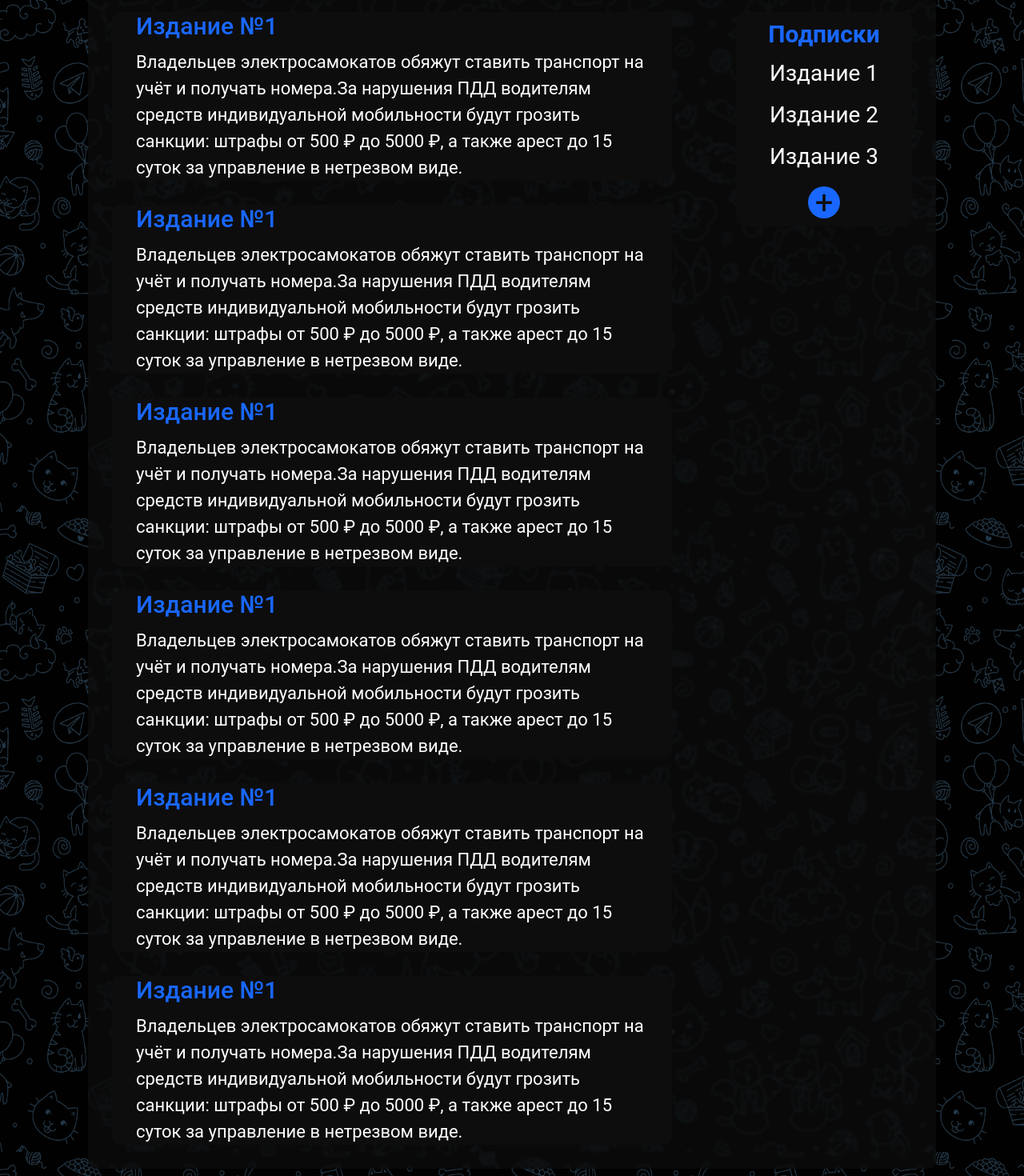
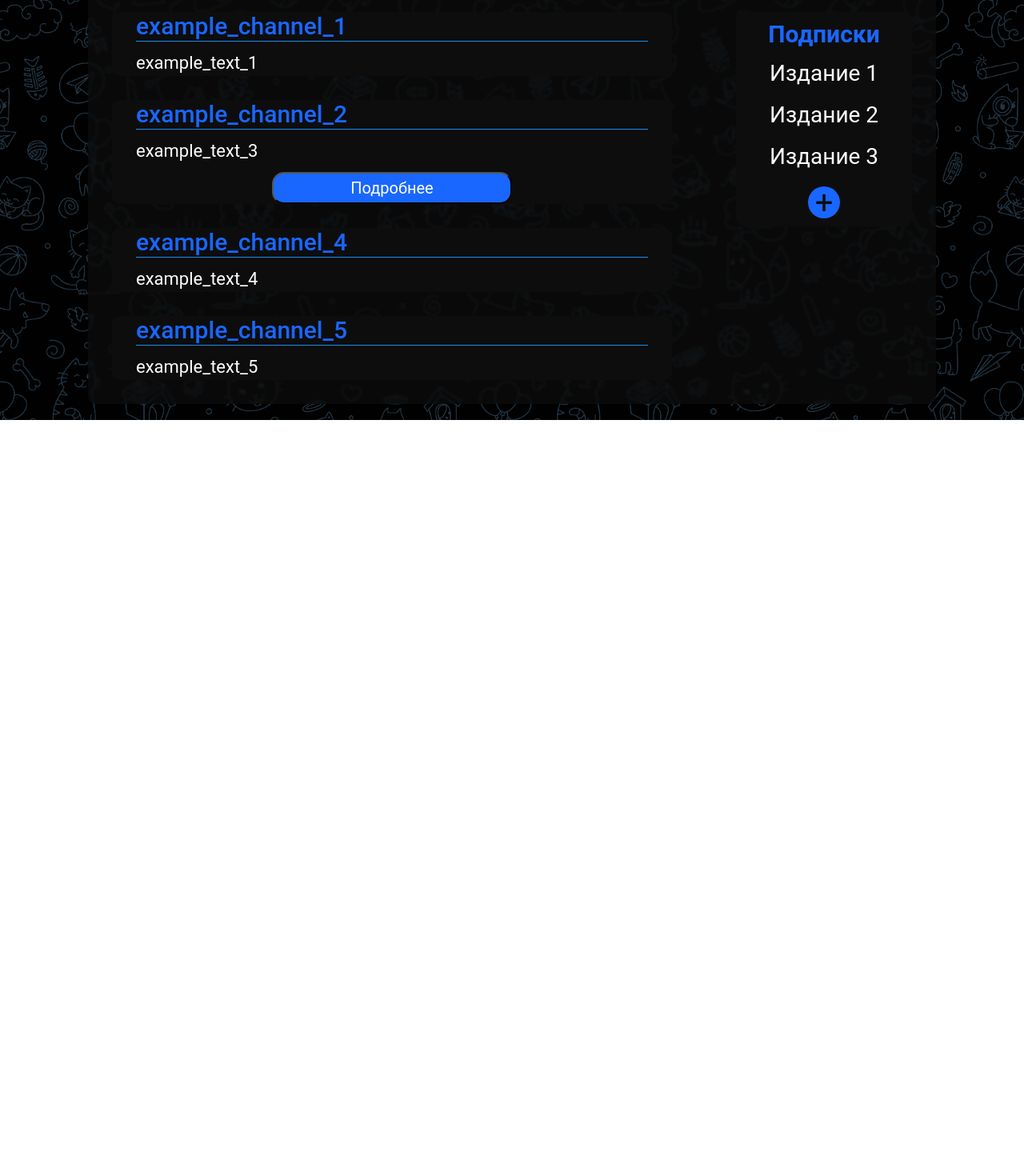
Before and after one commit to KKuhta/tg_news_react, a React (Create React App) app: page /profile in a window 1280 px wide. Shown: the part 160-1630 px from the top of the page at 80% size. After the commit the page ends 800 px from the top, so only its background shows below. Built offline with nearby package versions, Linux system fonts and the light colour scheme.

Commit message:
newsBlock

```diff
--- a/src/components/Checking.jsx
+++ b/src/components/Checking.jsx
@@ -29,35 +29,35 @@ const Checking = () => {
             Authorization: `Bearer ${token}`,
           },
         });
-        console.log(res.status);
-        // if (res.status === 401) {
-        //   let resRefresh = await fetch('https://m1.itsk.pw/newsfeed/auth/refresh', {
-        //     method: 'POST',
-        //     body: JSON.stringify({
-        //       refresh_token: refresh_token,
-        //     }),
-        //   });
-        // }
-        // if (res.status === 200) {
-        //   const responseJson = await res.json();
-        //   const token = responseJson.token;
-        //   const refresh = responseJson.refresh;
-        //   Cookies.set('token', token);
-        //   setToken(token);
-        //   Cookies.set('refresh', refresh);
-        //   setToken(refresh);
-
-        //   console.log('Code verified successfully');
-        //   navigate('/profile');
-        // }
+        if (res.status === 401) {
+          const resRefresh = await fetch('https://m1.itsk.pw/newsfeed/auth/refresh', {
+            method: 'POST',
+            body: JSON.stringify({
+              refresh_token: refresh,
+            }),
+          });
+          console.log(refresh_token);
+          if (resRefresh.status === 200) {
+            const responseJson = await resRefresh.json();
+            console.log(responseJson);
+            const token = responseJson.token;
+            const refresh = responseJson.refresh;
+            setToken(token);
+            setRefresh(refresh);
+            Cookies.set('token', token);
+            Cookies.set('refresh', refresh);
+            //checkAuthorization();
+            navigate('/profile');
+          } else {
+            console.log('Code verification failed');
+          }
+        }
         if (res.status === 403) {
           navigate('/Bxod');
         }
       } catch (error) {
         console.log(error);
       }
-
-      //navigate('/profile');
     } else {
       console.log('Пользователь не авторизован');
       navigate('/auth');
--- /dev/null
+++ b/src/example.json
@@ -0,0 +1,47 @@
+[
+  {
+    "group": [
+      {
+        "source_channel": "example_channel_1",
+        "text": "example_text_1",
+        "date": "2023-05-18T12:34:56Z"
+      }
+    ],
+    "type": 0
+  },
+  {
+    "group": [
+      {
+        "source_channel": "example_channel_2",
+        "text": "example_text_3",
+        "date": "2023-05-18T12:34:56Z"
+      },
+      {
+        "source_channel": "example_channel_3",
+        "text": "example_text_4",
+        "date": "2023-05-18T12:34:56Z"
+      }
+    ],
+    "type": 1
+  },
+  {
+    "group": [
+      {
+        "source_channel": "example_channel_4",
+        "text": "example_text_4",
+        "date": "2023-05-18T12:34:58Z"
+      }
+    ],
+    "type": 0
+  },
+  {
+    "group": [
+      {
+        "source_channel": "example_channel_5",
+        "text": "example_text_5",
+        "date": "2023-05-18T13:24:58Z"
+      }
+    ],
+    "type": 0
+  }
+]
--- a/src/pages/Profile.jsx
+++ b/src/pages/Profile.jsx
@@ -2,10 +2,49 @@ import React, { useEffect, useState } from 'react';
 import '../scss/profile.scss';
 import Header from '../components/Header';
 import Cookies from 'js-cookie';
+import newsData from '../example.json';
+import { useNavigate } from 'react-router-dom';
+
+const News = ({ group }) => {
+  const [showMore, setShowMore] = useState(false);
+
+  const handleClick = () => {
+    setShowMore(!showMore);
+  };
+
+  return (
+    <div className="news">
+      <div>
+        <h1 className="news__h1">{group[0].source_channel}</h1>
+        <p className="news__p">{group[0].text}</p>
+      </div>
+      {group.length > 1 && (
+        <div>
+          {showMore &&
+            group.slice(1).map((item, index) => (
+              <div key={index}>
+                <h1 className="news__h1">{item.source_channel}</h1>
+                <hr className="news__line" />
+                <p className="news__p">{item.text}</p>
+              </div>
+            ))}
+          <button className="news__button" onClick={handleClick}>
+            {showMore ? 'Скрыть' : 'Подробнее'}
+          </button>
+        </div>
+      )}
+    </div>
+  );
+};
 
 const Profile = () => {
+  const navigate = useNavigate();
   const [token, setToken] = useState(Cookies.get('token') || '');
   const [refresh, setRefresh] = useState(Cookies.get('refresh') || '');
+
+  const subClick = (event) => {
+    event.preventDefault();
+  };
 
   useEffect(() => {
     checkAuthorization();
@@ -18,63 +57,19 @@ const Profile = () => {
       console.log('refresh:', refresh);
     } else {
       console.log('Пользователь не авторизован');
+      //navigate('/');
     }
   };
+
   return (
     <div className="background">
       <Header />
       <div className="profile">
         <div className="container">
           <div className="newsBlock">
-            <div className="news">
-              <h1 className="news__h1">Издание №1</h1>
-              <p className="news__p">
-                Владельцев электросамокатов обяжут ставить транспорт на учёт и получать номера.За
-                нарушения ПДД водителям средств индивидуальной мобильности будут грозить санкции:
-                штрафы от 500 ₽ до 5000 ₽, а также арест до 15 суток за управление в нетрезвом виде.
-              </p>
-            </div>
-            <div className="news">
-              <h1 className="news__h1">Издание №1</h1>
-              <p className="news__p">
-                Владельцев электросамокатов обяжут ставить транспорт на учёт и получать номера.За
-                нарушения ПДД водителям средств индивидуальной мобильности будут грозить санкции:
-                штрафы от 500 ₽ до 5000 ₽, а также арест до 15 суток за управление в нетрезвом виде.
-              </p>
-            </div>
-            <div className="news">
-              <h1 className="news__h1">Издание №1</h1>
-              <p className="news__p">
-                Владельцев электросамокатов обяжут ставить транспорт на учёт и получать номера.За
-                нарушения ПДД водителям средств индивидуальной мобильности будут грозить санкции:
-                штрафы от 500 ₽ до 5000 ₽, а также арест до 15 суток за управление в нетрезвом виде.
-              </p>
-            </div>
-            <div className="news">
-              <h1 className="news__h1">Издание №1</h1>
-              <p className="news__p">
-                Владельцев электросамокатов обяжут ставить транспорт на учёт и получать номера.За
-                нарушения ПДД водителям средств индивидуальной мобильности будут грозить санкции:
-                штрафы от 500 ₽ до 5000 ₽, а также арест до 15 суток за управление в нетрезвом виде.
-              </p>
-            </div>
-
-            <div className="news">
-              <h1 className="news__h1">Издание №1</h1>
-              <p className="news__p">
-                Владельцев электросамокатов обяжут ставить транспорт на учёт и получать номера.За
-                нарушения ПДД водителям средств индивидуальной мобильности будут грозить санкции:
-                штрафы от 500 ₽ до 5000 ₽, а также арест до 15 суток за управление в нетрезвом виде.
-              </p>
-            </div>
-            <div className="news">
-              <h1 className="news__h1">Издание №1</h1>
-              <p className="news__p">
-                Владельцев электросамокатов обяжут ставить транспорт на учёт и получать номера.За
-                нарушения ПДД водителям средств индивидуальной мобильности будут грозить санкции:
-                штрафы от 500 ₽ до 5000 ₽, а также арест до 15 суток за управление в нетрезвом виде.
-              </p>
-            </div>
+            {newsData.map((item, index) => (
+              <News key={index} group={item.group} />
+            ))}
           </div>
           <div className="subscription">
             <h1 className="subscription__h1">Подписки</h1>
@@ -89,11 +84,14 @@ const Profile = () => {
                 <p className="subscription__p">Издание 3</p>
               </li>
             </ul>
-            <button className="subscription__button">+</button>
+            <button onClick={subClick} className="subscription__button">
+              +
+            </button>
           </div>
         </div>
       </div>
     </div>
   );
 };
+
 export default Profile;
--- a/src/scss/profile.scss
+++ b/src/scss/profile.scss
@@ -17,14 +17,31 @@ ul {
     font-size: 30px;
     color: #1967ff;
     margin: 10px 30px 10px 30px;
+    border-bottom: 1px solid #168ded;
   }
-  &__h1::before {
-    border-bottom: 2px solid #fff;
-  }
+
+  // &__line {
+  //   border: none;
+  //   border-top: 1px solid #ccc;
+  //   margin: 10px auto;
+  //   width: 80%;
+  // }
   &__p {
     color: #fff;
     font-size: 22px;
     margin: 10px 30px 10px 30px;
+  }
+  &__button {
+    display: block;
+    margin: 0px auto;
+    width: 300px;
+    height: 40px;
+    font-size: 20px;
+    border-radius: 15px;
+    color: #fff;
+    background: #1967ff;
+    padding: 0px;
+    //margin: 0px 30px -10px 30px;
   }
 }
 
```
